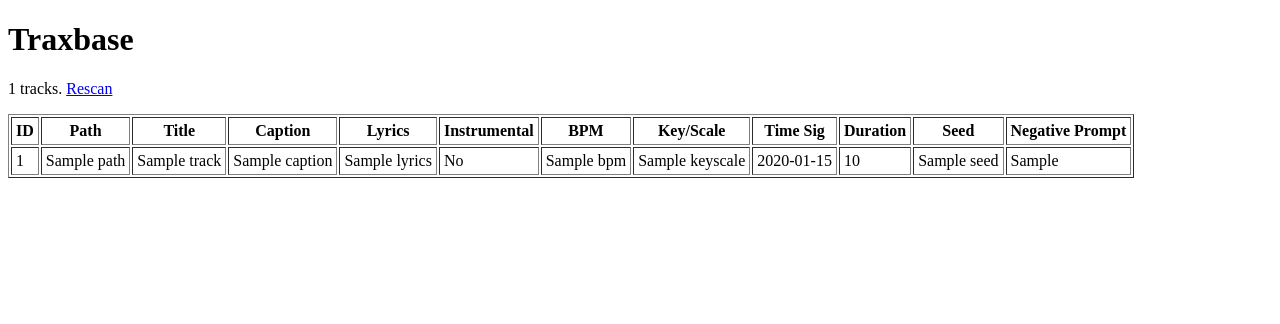
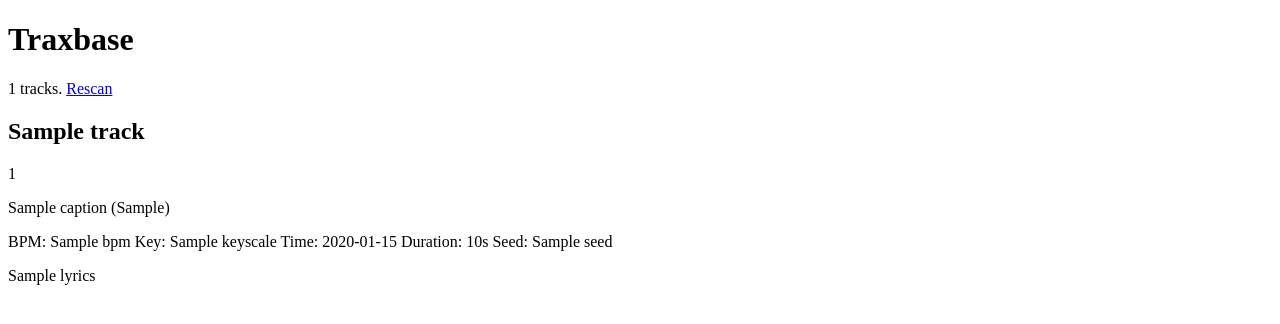
Before and after one commit to mikkohei13/traxbase, a Flask app: template traxbase/templates/index.html in a window 1280 px wide. Shown: the top 324 px of the page. Run offline with Flask 3, Linux system fonts and the light colour scheme; the template is opened without the code that fills it: most values are stand-ins (such as "Sample title", 1, 10 or a date in 2020).

Commit message:
Improve UI track DOM

```diff
--- a/traxbase/templates/index.html
+++ b/traxbase/templates/index.html
@@ -10,38 +10,21 @@
         <p>No tracks found. <a href="{{ url_for('main.update') }}">Scan music directory</a></p>
     {% else %}
         <p>{{ tracks | length }} tracks. <a href="{{ url_for('main.update') }}">Rescan</a></p>
-        <table border="1" cellpadding="4">
-            <tr>
-                <th>ID</th>
-                <th>Path</th>
-                <th>Title</th>
-                <th>Caption</th>
-                <th>Lyrics</th>
-                <th>Instrumental</th>
-                <th>BPM</th>
-                <th>Key/Scale</th>
-                <th>Time Sig</th>
-                <th>Duration</th>
-                <th>Seed</th>
-                <th>Negative Prompt</th>
-            </tr>
-            {% for track in tracks %}
-                <tr>
-                    <td>{{ track.id }}</td>
-                    <td>{{ track.path or "" }}</td>
-                    <td>{{ track.title_raw or "" }}</td>
-                    <td>{{ track.caption or "" }}</td>
-                    <td>{{ track.lyrics or "" }}</td>
-                    <td>{{ "Yes" if track.instrumental else "No" }}</td>
-                    <td>{{ track.bpm or "" }}</td>
-                    <td>{{ track.keyscale or "" }}</td>
-                    <td>{{ track.timesignature or "" }}</td>
-                    <td>{{ track.duration or "" }}</td>
-                    <td>{{ track.seed or "" }}</td>
-                    <td>{{ track.lm_negative_prompt or "" }}</td>
-                </tr>
-            {% endfor %}
-        </table>
+        {% for track in tracks %}
+        <div class="track">
+            <h2 class="{{ 'title_raw' if track.title_raw else 'title_path' }}">{{ track.title_raw or track.path }}</h2>
+            <p class="id">{{ track.id }}</p>
+            <p class="caption">{{ track.caption or "" }}{% if track.lm_negative_prompt and track.lm_negative_prompt != "NO USER INPUT" %} ({{ track.lm_negative_prompt }}){% endif %}</p>
+            <p class="metadata">
+                {% if track.bpm %}<span>BPM: {{ track.bpm }}</span>{% endif %}
+                {% if track.keyscale %}<span>Key: {{ track.keyscale }}</span>{% endif %}
+                {% if track.timesignature %}<span>Time: {{ track.timesignature }}</span>{% endif %}
+                {% if track.duration %}<span>Duration: {{ track.duration }}s</span>{% endif %}
+                {% if track.seed %}<span>Seed: {{ track.seed }}</span>{% endif %}
+            </p>
+            <p class="lyrics">{{ track.lyrics or "" }}</p>
+        </div>
+        {% endfor %}
     {% endif %}
 </body>
 </html>
```
